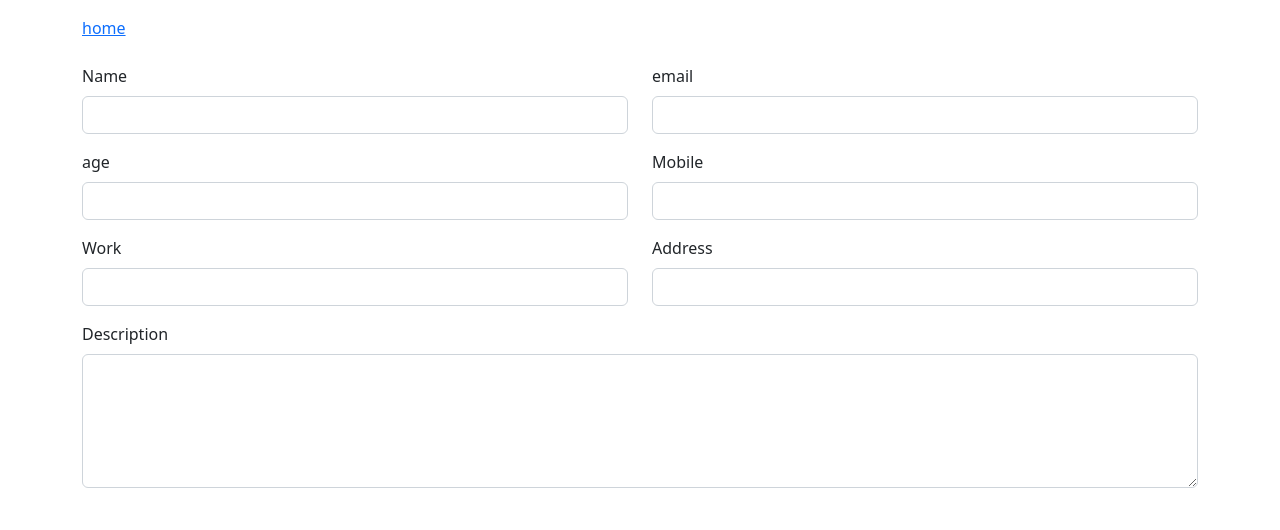
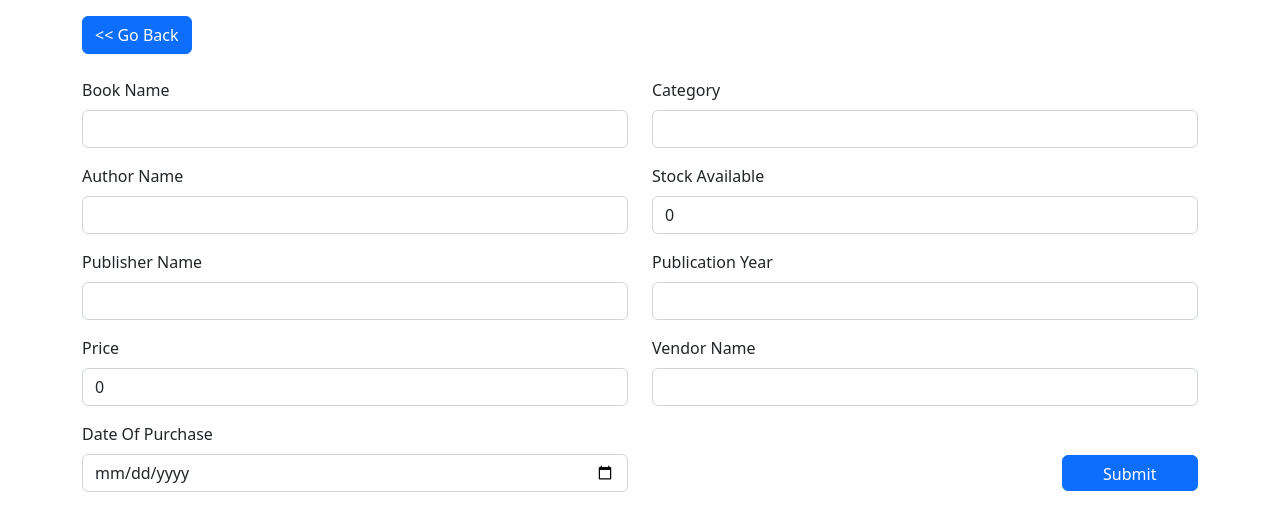
Before and after one commit to Hariharanreddy/Inventory-LMS-of-court, a React (Vite) app in the folder client/: page /edit/1 in a window 1280 px wide. Shown: the top 530 px of the page. Built offline with nearby package versions, Linux system fonts and the light colour scheme; no server answers.

Commit message:
5: 38pm, 10/5/22 latest

```diff
--- a/client/src/components/Details.jsx
+++ b/client/src/components/Details.jsx
@@ -1,39 +1,101 @@
 import React from 'react'
 import CreateIcon from '@mui/icons-material/Create';
 import DeleteIcon from '@mui/icons-material/Delete';
-import Card from '@mui/material/Card';
-import CardActions from '@mui/material/CardActions';
+import { NavLink } from 'react-router-dom';
+import { useParams } from "react-router-dom";
 
 const Details = () => {
+
+  const [getBookData, setBookData] = React.useState({});
+
+  const { id } = useParams("");
+  console.log(id);
+
+  //For fetching the book details
+  const getdata = async () => {
+
+    const res = await fetch(`http://localhost:8000/getBook/${id}`, {
+      method: "GET",
+      headers: {
+        "Content-Type": "application/json"
+      }
+    });
+
+    const data = await res.json();
+    console.log(data);
+
+    if (res.status === 422 || !data) {
+      console.log("Error");
+    }
+    else {
+      setBookData(data)
+      console.log("getData() successfully executed");
+    }
+  }
+
+  React.useEffect(() => {
+    getdata();
+  }, [])
+
+
   return (
-    <div className="container mt-3">
-      <h1 style={{ fontWeight: 400 }}>Welcome Harsh Pathak</h1>
-
-      <Card sx={{ maxWidth: 600 }}>
-        <CardContent>
-          <div className="add_btn">
-            <NavLink to={`/edit/${getuserdata._id}`}>  <button className="btn btn-primary mx-2"><CreateIcon /></button></NavLink>
-            <button className="btn btn-danger" onClick={() => deleteuser(getuserdata._id)}><DeleteOutlineIcon /></button>
+    <>
+      <div className="view-div">
+        <div className="add_btn mb-4">
+          <h1>Book Details</h1>
+          <div>
+            <NavLink /*</div>to={`/edit/${getuserdata._id}`}*/ > <button className="btn btn-primary mx-4"><CreateIcon /></button></NavLink>
+            <button className="btn btn-danger" onClick={() => deleteuser(getBookdata._id)}><DeleteIcon /></button>
           </div>
-          <div className="row">
-            <div className="left_view col-lg-6 col-md-6 col-12">
-              <img src="/profile.png" style={{ width: 50 }} alt="profile" />
-              <h3 className="mt-3">Name: <span >{getuserdata.name}</span></h3>
-              <h3 className="mt-3">Age: <span >{getuserdata.age}</span></h3>
-              <p className="mt-3"><MailOutlineIcon />Email: <span>{getuserdata.email}</span></p>
-              <p className="mt-3"><WorkIcon />Occuption: <span>{getuserdata.work}</span></p>
-            </div>
-            <div className="right_view  col-lg-6 col-md-6 col-12">
-
-              <p className="mt-5"><PhoneAndroidIcon />mobile: <span>+91 {getuserdata.mobile}</span></p>
-              <p className="mt-3"><LocationOnIcon />location: <span>{getuserdata.add}</span></p>
-              <p className="mt-3">Description: <span>{getuserdata.desc}</span></p>
-            </div>
-          </div>
-
-        </CardContent>
-      </Card>
-    </div>
+        </div>
+        <table className="table table-hover table-condensed" >
+          <thead>
+            <tr className='attribute-row'>
+              <th scope="col">Property</th>
+              <th scope="col">Content</th>
+            </tr>
+          </thead>
+          <tbody>
+            <tr className='record-row'>
+              <th scope="row">Book Name</th>
+              <td>{getBookData.bookName}</td>
+            </tr>
+            <tr className='record-row'>
+              <th scope="row">Author Name</th>
+              <td>{getBookData.authorName}</td>
+            </tr>
+            <tr className='record-row'>
+              <th scope="row">Category</th>
+              <td >{getBookData.category}</td>
+            </tr>
+            <tr className='record-row'>
+              <th scope="row">Stock Available</th>
+              <td >{getBookData.stock}</td>
+            </tr>
+            <tr className='record-row'>
+              <th scope="row">Publisher Name</th>
+              <td >{getBookData.publisherName}</td>
+            </tr>
+            <tr className='record-row'>
+              <th scope="row">Vendor Name</th>
+              <td >{getBookData.vendorName}</td>
+            </tr>
+            <tr className='record-row'>
+              <th scope="row">Year Of Publication</th>
+              <td >{getBookData.yearOfPublication}</td>
+            </tr>
+            <tr className='record-row'>
+              <th scope="row">Price</th>
+              <td >{"Rs " + getBookData.price}</td>
+            </tr>
+            <tr className='record-row'>
+              <th scope="row">Date Of Purchase</th>
+              <td >{getBookData.dateOfPurchase}</td>
+            </tr>
+          </tbody>
+        </table>
+      </div>
+    </>
   )
 }
 
--- a/client/src/components/Edit.jsx
+++ b/client/src/components/Edit.jsx
@@ -1,17 +1,23 @@
 import React from 'react'
-import { NavLink } from "react-router-dom"
+import { NavLink, useParams, useNavigate } from "react-router-dom"
 
 const Edit = () => {
 
+    const navigate = useNavigate("");
+
+    const { id } = useParams("");
+    // console.log(id);
 
     const [inpval, setINP] = React.useState({
-        name: "",
-        email: "",
-        age: "",
-        mobile: "",
-        work: "",
-        add: "",
-        desc: ""
+        bookName: "",
+        category: "",
+        authorName: "",
+        stock: 0,
+        publisherName: "",
+        yearOfPublication: "",
+        price: 0,
+        vendorName: "",
+        dateOfPurchase: ""
     })
 
     const setdata = (e) => {
@@ -25,43 +31,126 @@ const Edit = () => {
         })
     }
 
+    //For fetching the book details
+    const getdata = async () => {
+
+        const res = await fetch(`http://localhost:8000/getBook/${id}`, {
+            method: "GET",
+            headers: {
+                "Content-Type": "application/json"
+            }
+        });
+
+        const data = await res.json();
+        console.log(data);
+
+        if (res.status === 422 || !data) {
+            console.log("Error");
+        }
+        else {
+            setINP(data)
+            console.log("getData() successfully executed");
+        }
+    }
+
+    React.useEffect(() => {
+        getdata();
+    }, [])
+
+
+    const updateBook = async (e) => {
+        e.preventDefault();
+
+        const { bookName,
+            category,
+            authorName,
+            stock,
+            publisherName,
+            yearOfPublication,
+            price,
+            vendorName,
+            dateOfPurchase } = inpval;
+
+        const res2 = await fetch(`http://localhost:8000/updateBook/${id}`, {
+            method: "PATCH",
+            headers: {
+                "Content-Type": "application/json"
+            },
+            body: JSON.stringify({
+                bookName,
+                category,
+                authorName,
+                stock,
+                publisherName,
+                yearOfPublication,
+                price,
+                vendorName,
+                dateOfPurchase
+            })
+        });
+
+        const data2 = await res2.json();
+        console.log(data2);
+
+        if (res2.status == 422 || !data2) {
+            alert("Data could not be updated!");
+        }
+        else {
+            navigate("/");
+            alert("Data Updated Successfully");
+        }
+    }
+
     return (
         <div className='container mt-3'>
-            <NavLink to="/">home</NavLink>
+            <NavLink to="/">
+                <button className="btn btn-primary">{"<<"} Go Back</button>
+            </NavLink>
             <form className="mt-4">
                 <div className="row">
-                    <div class="mb-3 col-lg-6 col-md-6 col-12">
-                        <label for="exampleInputEmail1" class="form-label">Name</label>
-                        <input type="text" value={inpval.name} onChange={setdata} name="name" class="form-control" id="exampleInputEmail1" aria-describedby="emailHelp" />
+                    <div className="mb-3 col-lg-6 col-md-6 col-12">
+                        <label className="form-label">Book Name</label>
+                        <input type="text" value={inpval.bookName} onChange={setdata} name="bookName" className="form-control" />
                     </div>
-                    <div class="mb-3 col-lg-6 col-md-6 col-12">
-                        <label for="exampleInputPassword1" class="form-label">email</label>
-                        <input type="email" value={inpval.email} onChange={setdata} name="email" class="form-control" id="exampleInputPassword1" />
+                    <div className="mb-3 col-lg-6 col-md-6 col-12">
+                        <label className="form-label">Category</label>
+                        <input type="text" value={inpval.category} onChange={setdata} name="category" className="form-control" />
                     </div>
-                    <div class="mb-3 col-lg-6 col-md-6 col-12">
-                        <label for="exampleInputPassword1" class="form-label">age</label>
-                        <input type="text" value={inpval.age} onChange={setdata} name="age" class="form-control" id="exampleInputPassword1" />
+                    <div className="mb-3 col-lg-6 col-md-6 col-12">
+                        <label className="form-label">Author Name</label>
+                        <input type="text" value={inpval.authorName} onChange={setdata} name="authorName" className="form-control" />
                     </div>
-                    <div class="mb-3 col-lg-6 col-md-6 col-12">
-                        <label for="exampleInputPassword1" class="form-label">Mobile</label>
-                        <input type="text" value={inpval.mobile} onChange={setdata} name="mobile" class="form-control" id="exampleInputPassword1" />
+                    <div className="mb-3 col-lg-6 col-md-6 col-12">
+                        <label className="form-label">Stock Available</label>
+                        <input type="number" value={inpval.stock} onChange={setdata} name="stock" className="form-control" />
                     </div>
-                    <div class="mb-3 col-lg-6 col-md-6 col-12">
-                        <label for="exampleInputPassword1" class="form-label">Work</label>
-                        <input type="text" value={inpval.work} onChange={setdata} name="work" class="form-control" id="exampleInputPassword1" />
+                    <div className="mb-3 col-lg-6 col-md-6 col-12">
+                        <label className="form-label">Publisher Name</label>
+                        <input type="text" value={inpval.publisherName} onChange={setdata} name="publisherName" className="form-control" />
                     </div>
-                    <div class="mb-3 col-lg-6 col-md-6 col-12">
-                        <label for="exampleInputPassword1" class="form-label">Address</label>
-                        <input type="text" value={inpval.add} onChange={setdata} name="add" class="form-control" id="exampleInputPassword1" />
+                    <div className="mb-3 col-lg-6 col-md-6 col-12">
+                        <label className="form-label">Publication Year</label>
+                        <input type="number" value={inpval.yearOfPublication} onChange={setdata} name="yearOfPublication" className="form-control" />
                     </div>
-                    <div class="mb-3 col-lg-12 col-md-12 col-12">
-                        <label for="exampleInputPassword1" class="form-label">Description</label>
-                        <textarea name="desc" value={inpval.desc} onChange={setdata} className="form-control" id="" cols="30" rows="5"></textarea>
+                    <div className="mb-3 col-lg-6 col-md-6 col-12">
+                        <label className="form-label">Price</label>
+                        <input type="number" value={inpval.price} onChange={setdata} name="price" className="form-control" />
                     </div>
-
-                    {/* <button type="submit" onClick={addinpdata} class="btn btn-primary">Submit</button> */}
+                    <div className="mb-3 col-lg-6 col-md-6 col-12">
+                        <label className="form-label">Vendor Name</label>
+                        <input type="text" value={inpval.vendorName} onChange={setdata} name="vendorName" className="form-control" />
+                    </div>
+                    <div className="mb-3 col-lg-6 col-md-6 col-12">
+                        <label className="form-label">Date Of Purchase</label>
+                        <input type="date" value={inpval.dateOfPurchase} onChange={setdata} name="dateOfPurchase" className="form-control" />
+                    </div>
+                    <div className="mb-3 col-lg-6 col-md-6 col-12 submit-button-div">
+                        <br />
+                        <button className="btn btn-primary w-25 h-50 submit-button" type="submit" onClick={updateBook}>Submit</button>
+                    </div>
                 </div>
-            </form></div>
+            </form>
+        </div>
     )
 }
 
```
Also changed, not shown: client/src/App.css (+15 -2 lines), client/src/components/Home.jsx (+28 -6 lines), client/src/components/RegisterBook.jsx (+6 -2 lines), 2 other files (tests, documents, lock files or other folders).
